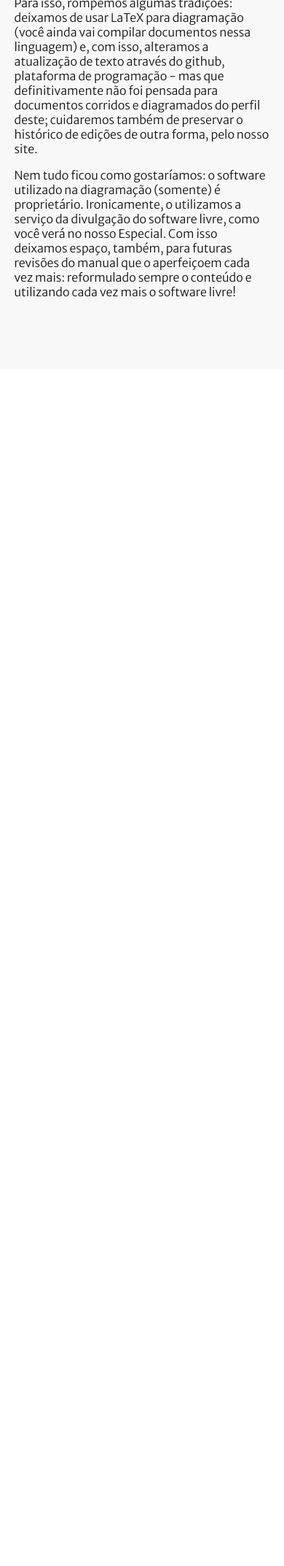
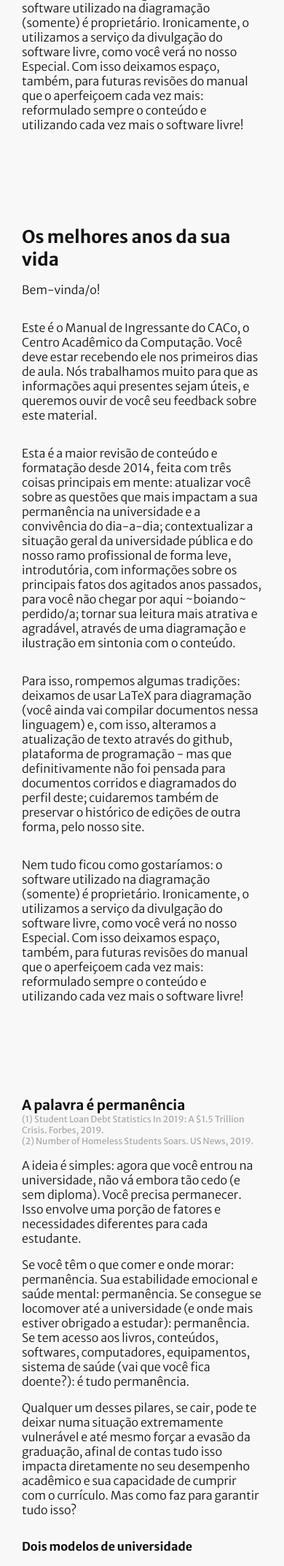
Before and after one commit to cacounicamp/Manual-Digital, a PHP site: page /index.html in a window 390 px wide. Shown: the part 3882-6028 px from the top of the page at 73% size. Before the commit the page ends 4289 px from the top, so only its background shows below. Run offline with PHP 8.4, Linux system fonts and the light colour scheme.

Commit message:
Comecando texto da secao - Sobrevivendo na Unicamp - Ajustes css para ficar melhor a imagem

```diff
--- a/index.html
+++ b/index.html
@@ -7,6 +7,7 @@
     <link rel="icon" href="images/cacozinho.png">
 
     <link href="style/root.css" rel="stylesheet">
+    <link href="style/root.css" media="print" rel="stylesheet">
     <link rel="preconnect" href="https://fonts.gstatic.com">
 <link href="https://fonts.googleapis.com/css2?family=Merriweather+Sans:ital,wght@0,300;0,400;0,500;0,600;0,700;0,800;1,300;1,400&display=swap" rel="stylesheet">
 </head>
@@ -38,7 +39,7 @@
 
             <h3> SOBREVIVENDO NA UNICAMP</h3>
             <ul>
-                <li><a href="#"> A palavra é permanência </a></li>
+                <li><a href="#permanencia"> A palavra é permanência </a></li>
                 <li><a href="#"> Inscrição para bolsas </a></li>
                 <li><a href="#"> Cuidando da sua saúde </a></li>
                 <li><a href="#"> ... mental </a></li>
@@ -105,6 +106,9 @@
         </div>
     </nav>
     <main id="main">
+        <section id="capa">
+            <img src="images/Image1.jpeg" alt="">
+        </section>
         <section id="olaMundo">
             <h1 id="prefacio"> Prefácio! </h1>
             <p>
@@ -151,6 +155,41 @@
             <p>Nem tudo ficou como gostaríamos: o software utilizado na diagramação (somente) é proprietário.  Ironicamente, o utilizamos a serviço da divulgação do software livre, como você verá no nosso Especial. Com isso deixamos espaço, também, para futuras revisões do manual que o aperfeiçoem cada  vez mais: reformulado sempre o conteúdo e utilizando cada vez mais o software livre! </p>
             </p>
         </section>
+
+        <section id="sobrevivendoUnicamp">
+            <section id="permanencia">
+                <h1>A palavra é permanência</h1>
+                <span class="reference"> (1) Student Loan Debt Statistics In 2019: A $1.5 Trillion Crisis. Forbes, 2019.</span>
+                <span class="reference"> (2) Number of Homeless Students Soars. US News, 2019.</span>
+
+                <p> A ideia é simples: agora que você entrou na universidade, não vá embora tão cedo (e sem diploma). Você precisa permanecer. Isso envolve uma porção de fatores e necessidades diferentes para cada estudante. </p>
+                <p>Se você têm o que comer e onde morar: permanência. Sua estabilidade emocional e saúde mental: permanência. Se consegue se locomover até a universidade (e onde mais estiver obrigado a estudar): permanência. Se tem acesso aos livros, conteúdos, softwares, computadores, equipamentos, sistema de saúde (vai que você fica doente?): é tudo permanência. </p>
+                <p>Qualquer um desses pilares, se cair, pode te deixar numa situação extremamente vulnerável e até mesmo forçar a evasão da graduação, afinal de contas tudo isso impacta diretamente no seu desempenho acadêmico e sua capacidade de cumprir com o currículo. Mas como faz para garantir tudo isso?</p>
+
+
+                <h2>Dois modelos de universidade</h2>
+                <p>Um jeito é o “se vira”. Para estudantes com famílias economicamente mais bem estruturadas, é razoavelmente simples garantir tudo isso: pais pagam o aluguel; o bandejão é pagável mas você nem precisa dele; pode pagar os próprios livros e você tem seu computador. Esse é o modelo mais “se vira” possível, e quem não conseguir se virar que procure uma bolsa. Parece coisa de universidade particular, não é? Um dos lugares onde a política do “se vira” é a norma são países onde a Educação Pública é toda privatizada, como os EUA(1). Os estudantes acumulam, hoje, US$ 1.5 trilhão1 em dívidas para pagar despesas com a faculdade. A calamidade é tanta que há estudantes morando dentro de carros para não perder a vaga em universidades prestigiadas(2) - o que para alguns pode ser visto como mais uma “história de superação”, é a realidade dura de milhares de estudantes.</p>
+                <p>A maioria dos estudantes depende de alguma coisa que se encaixa como política de permanência. Se você parar pra pensar, seria cada vez mais difícil você continuar estudando, por pelo menos cinco anos, se tivesse que gastar R$ 25 por dia com refeições, mais R$ 1000 por semestre com livros, mais R$ 1100 numa kitnet, mais R$ 500 com contas... </p>
+                <p>Por isso a enorme maioria dos estudantes utiliza bandejões (com o valor subsidiado, custa R$ 6 para almoçar e jantar), bibliotecas, vive em residências compartilhadas e usa a wifi do campus com muito gosto (quando ela pega) - mesmo sem ter uma algum tipo de bolsa de permanência, você também vai usufruir dessas políticas. </p>
+                <p>Mas nós vivemos num país que, apesar de inúmeras riquezas, tem uma população pobre, e muita gente depende de muitas coisas da política de permanência. </p>
+                <p>A universidade pública, que além de ser de qualidade tem a missão de democratizar o conhecimento, tem uma dívida com a população trabalhadora que a financia (veja Como Funciona a Universidade). Mesmo assim, não muito tempo atrás, mesmo que alguns estudantes pobres entrassem, só conseguia permanecer aqui quem podia “se virar”.</p>
+                <p>O outro jeito de garantir permanência é que os (não poucos) impostos pagos financiem o cumprimento do direito irrestrito e constitucional à Educação aos estudantes que, como a maior parte do povo, não podem pagar. Mesmo que o investimento tenha que aumentar, é claro que o retorno trazido por um profissional de ponta à sociedade mais do que paga esse investimento em um período razoavelmente reduzido de tempo.            </p>
+                <p>Os resultados são tão bons e o investimento em permanência é tão necessário que as próprias universidades públicas entenderam que, se não gastarem um tostão em permanência, vão acabar atingindo níveis gigantescos de evasão. Mais do que isso: quando não há permanência, o drama social é tão generalizado que, como você verá abaixo na luta pela moradia, as lutas estudantis tomam proporções gigantes. Com o aumento das vagas, o movimento de cursinhos populares e a política de cotas sociais e étnico-raciais, sobretudo após a redemocratização do país, mais e mais estudantes de origem pobre passaram a ter acesso à universidade e lutaram pesado, bravamente, para estender as políticas de permanência estudantil e garantir que a universidade incorpore a sociedade que a financia.</p>
+
+                <img src="images/sobrevivendo-unicamp/bc.png" alt="">
+                <span>O Sistema de Bibliotecas da Unicamp te dá acesso à maioria dos livros e artigos que você desejar, sem
+                    pagar nada por isso! Só não deixe para pegar os livros das matérias na última hora, pois nem sempre há
+                    exemplares suficientes para todos os alunos.</span>
+
+                <h2>Bandejão, bandeco, bandex</h2>
+                <p>A universidade, após sua fundação, passou 10 anos sem ter bandejão. O primeiro foi o RU; em seguida, um prédio que pertencia ao CABS (Centro Acadêmico Bernardo Sayão S2, da Engenharia Elétrica) foi convertido no RA, perto da FEEC; depois foi construído o RS, mais moderno. Hoje todos os campi da universidade têm acesso a bandejões, inclusive os colégios técnicos (COTUCA em Campinas e COTIL em Limeira).</p>
+                <p>O preço das refeições (que era R$ 2 e agora é R$ 3) é subsidiado e, sem ele, cada estudante teria que viver na base da marmita (passando maus bocados para ter tempo para cozinhar) ou pagar o preço comercial de todas as refeições, todo dia - chutando baixo uns R$ 25, o que dá R$ 550 ao mês sem os finais de semana. A abertura de café da manhã tem menos de 5 anos, e é uma reivindicação quase tão antiga quanto a abertura nos finais de semana - uma pauta importantíssima para quem não pode voltar pra casa da família nos fins de semana e tem que se virar para se bancar, mas que ainda não conseguimos :( Você tem mais informações sobre o funcionamento dos bandejões, que têm alimentação vegetariana desde 2013, na seção Comer na Unicamp deste manual.</p>
+            </section>
+        </section>
+
+        <section>
+
+        </section>
     </main>
 </body>
 </html>
--- /dev/null
+++ b/style/print.css
@@ -0,0 +1,3 @@
+h1{
+    break-before: page;
+}
--- a/style/root.css
+++ b/style/root.css
@@ -60,11 +60,14 @@ a:active{
 body{
    background-color: pink;
    overflow-y: hidden;
+   /* display: flex; */
+   /* flex-direction: row; */
 }
 
 body > nav#sidebar{
     position: absolute;
     top: 0;
+    left: 0;
     bottom: 0;
     width: 25%;
     overflow-y: scroll;
@@ -84,8 +87,46 @@ body > main#main{
     overflow-y: scroll;
     display: flex;
     flex-direction: column;
-    padding:0px 10% 80px 10%;
+    align-items: center;
+    padding: 0px 0px 80px 0px;
     background-color: #F8F8F8;
+    width: 75%;
+}
+
+body > main#main > section{
+    display: flex;
+    flex-direction: column;
+    max-width: 800px;
+    margin: 0px 30px 0px 30px;
+}
+
+body > main#main > section h2{
+    margin-top: 30px;
+}
+
+body > main#main > section img.nolegend{
+    object-fit: contain;
+    margin: 30px 0px 30px 0px;
+}
+
+body > main#main > section img{
+    object-fit: contain;
+    margin: 30px 0px 5px 0px;
+    max-width: 100%;
+    max-height: 100%;
+}
+
+body > main#main > section img ~ span{
+    font-size: 14px;
+    text-align: right;
+    font-weight: 100;
+    display: block;
+}
+
+body > main#main > section  span.reference{
+    font-size: 12px;
+    color: #AAAAAA;
+    display: block;
 }
 
 body > nav#sidebar > div{
@@ -130,33 +171,12 @@ main#main p{
     font-weight: 100;
 }
 
-@media(max-width:1250px){
-    body > nav#sidebar{
-        width: 30%;
-    }
-
-    body > main#main{
-        left: 30%;
-        padding:0px 5% 80px 5%;
-    }
-}
-
-@media(max-width:1105px){
-    body > nav#sidebar{
-        width: 40%;
-    }
-
-    body > main#main{
-        left: 40%;
-    }
-}
-
-
 @media(max-width:750px){
     body{
         display: flex;
         flex-direction: column;
         overflow-y: auto;
+        width: 100%;
     }
 
     nav > div.items{
@@ -191,6 +211,7 @@ main#main p{
 
     body > main#main{
         position:static;
+        width: 100%;
     }
 }
 
```
Also changed, not shown: images/Image1.jpeg (added), images/sobrevivendo-unicamp/bc.png (added), 3 other files.
